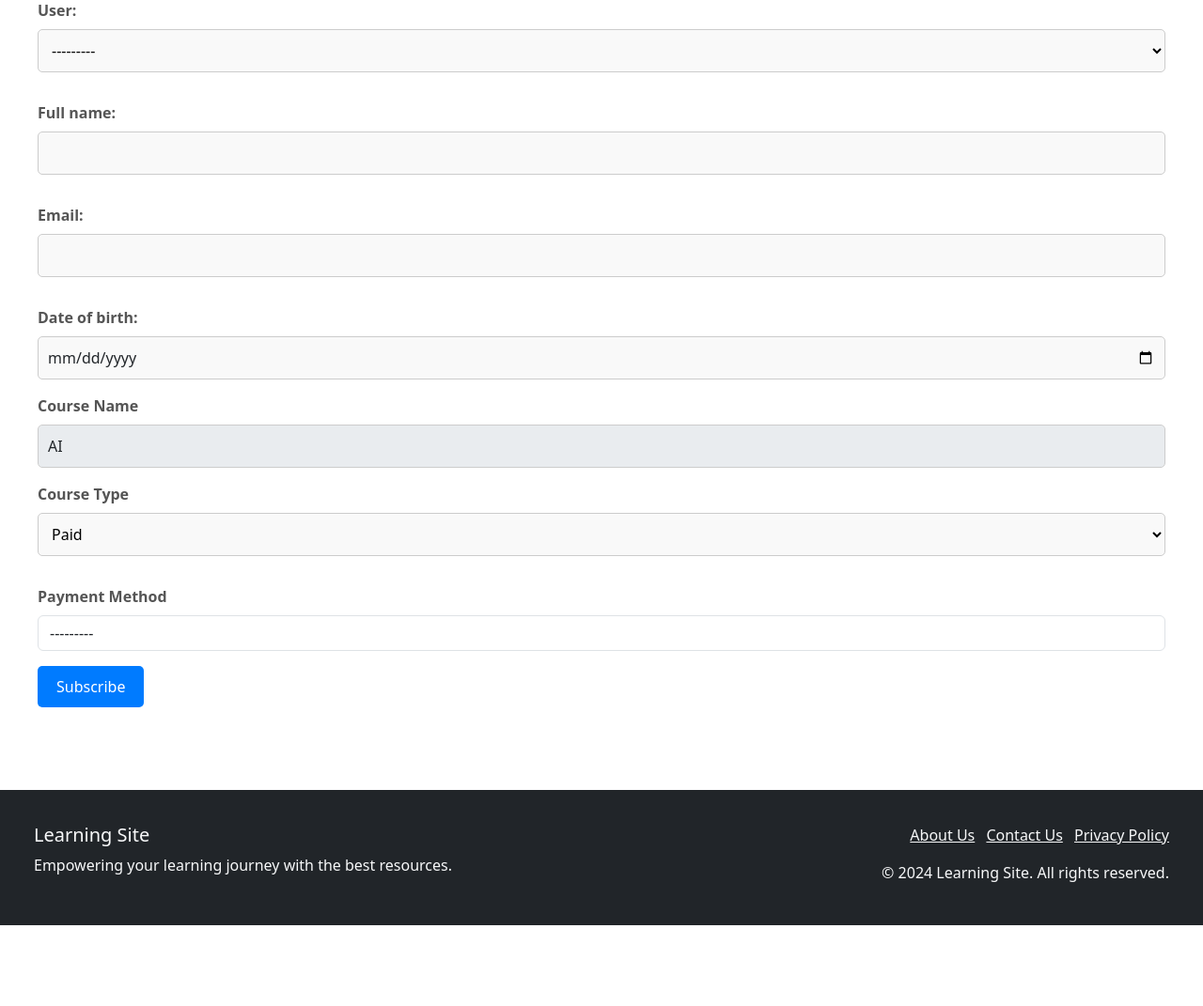
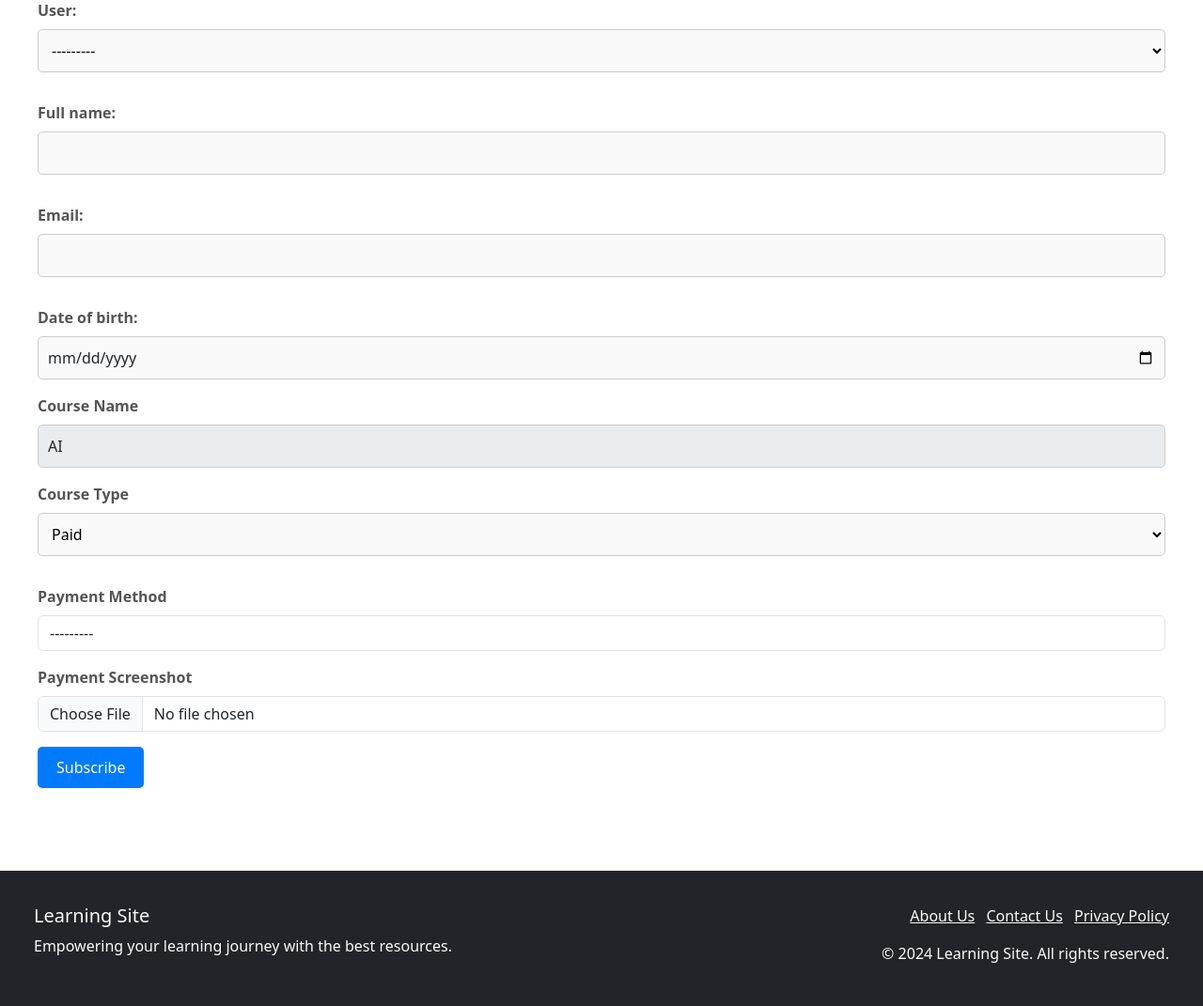
Before and after one commit to MudaSir-Latif/SE, a Django app: page /student/subscribe/AI/paid/ in a window 1280 px wide. Shown: the part 236-1307 px from the top of the page at 94% size. Before the commit the page ends 1221 px from the top, so only its background shows below. Run offline with Django 5.2, Linux system fonts and the light colour scheme; data comes from the database, SQL or seed files in the repository; both versions use the stored data as it was after the commit.

Commit message:
Payment ss added

```diff
--- a/Learning_Site/student/forms.py
+++ b/Learning_Site/student/forms.py
@@ -4,8 +4,9 @@ from .models import student
 class SubscriptionForm(forms.ModelForm):
     class Meta:
         model = student
-        fields = ['user', 'full_name', 'email', 'date_of_birth', 'course_name', 'type', 'payment_method']
+        fields = ['user', 'full_name', 'email', 'date_of_birth', 'course_name', 'type', 'payment_method', 'payment_screenshot']
         widgets = {
             'date_of_birth': forms.DateInput(attrs={'type': 'date', 'class': 'form-control'}),
-            'payment_method': forms.Select(attrs={'class': 'form-control d-none'}),  # Hide by default
+            'payment_method': forms.Select(attrs={'class': 'form-control'}),
+            'payment_screenshot': forms.FileInput(attrs={'class': 'form-control'}),
         }
--- a/Learning_Site/student/models.py
+++ b/Learning_Site/student/models.py
@@ -22,6 +22,8 @@ class student(models.Model):
     course_name = models.CharField(max_length=100)
     type = models.CharField(max_length=10, choices=COURSE_TYPE_CHOICES, default='unpaid')
     payment_method = models.CharField(max_length=20, choices=PAYMENT_METHOD_CHOICES, null=True, blank=True)
+    payment_screenshot = models.ImageField(upload_to='payment_screenshots/', null=True, blank=True)
+
 
     def __str__(self):
         return self.full_name
--- a/Learning_Site/student/urls.py
+++ b/Learning_Site/student/urls.py
@@ -1,10 +1,11 @@
 from django.urls import path
 from . import views
+from django.conf import settings
+from django.conf.urls.static import static
 
 urlpatterns = [
     path('unpaid-courses/', views.unpaid_courses, name='unpaid_courses'),
     path('paid-courses/', views.paid_courses, name='paid_courses'),
     path('subscribe/<str:course_name>/<str:course_type>/', views.subscribe, name='subscribe'),
     path('home', views.home, name='home'),
-
-]
+]+ static(settings.MEDIA_URL, document_root=settings.MEDIA_ROOT)
--- a/Learning_Site/student/views.py
+++ b/Learning_Site/student/views.py
@@ -12,7 +12,7 @@ def subscribe(request, course_name, course_type):
     print(f"Course Name: {course_name}, Course Type: {course_type}")  # Debugging line
 
     if request.method == 'POST':
-        form = SubscriptionForm(request.POST)
+        form = SubscriptionForm(request.POST, request.FILES)
         if form.is_valid():
             print("Form is valid, saving...")  # Debugging linem
             subscription = form.save(commit=False)
@@ -20,14 +20,25 @@ def subscribe(request, course_name, course_type):
             subscription.type = course_type  # Set course_type automatically
 
             # If the user is logged in, assign the current user to the student record
-            #if request.user.is_authenticated:
-             #    subscription.user = request.user
-            # Validate payment method for paid courses
-            if course_type == 'paid' and not subscription.payment_method:
-                form.add_error('payment_method', 'Payment method is required for paid courses.')
+            # if request.user.is_authenticated:
+            #      subscription.user = request.user
+            if course_type == 'paid':
+                if not subscription.payment_method:
+                    form.add_error('payment_method', 'Payment method is required for paid courses.')
+                payment_screenshot = request.FILES.get('payment_screenshot')
+                if not payment_screenshot:
+                    form.add_error('payment_screenshot', 'Payment screenshot is required for paid courses.')
+                else:
+                    subscription.payment_screenshot = payment_screenshot  # Assign the file to the model field
+            # Save the subscription only if there are no errors
+            if not form.errors:
+                subscription.save()
+                print("Subscription saved successfully.")
+                return render(request, 'subscribe.html', {'subscription_success': True, 'course_name': course_name})
             else:
-                subscription.save()
-                return render(request, 'subscribe.html', {'subscription_success': True, 'course_name': course_name})
+                print(f"Form errors: {form.errors}")
+        else:
+            print(f"Form is invalid: {form.errors}")
     else:
         # Pre-fill form with course name and type
         form = SubscriptionForm(initial={'course_name': course_name, 'type': course_type})
--- a/Learning_Site/template/subscribe.html
+++ b/Learning_Site/template/subscribe.html
@@ -1,6 +1,5 @@
 {% extends 'layout.html' %}
 {% load static %}
-
 
 {% block subscribe_form %}
 {% if subscription_success %}
@@ -11,7 +10,7 @@
 {% else %}
     <div class="container mt-5">
         <h2>Subscribe to {{ course_name }}</h2>
-        <form method="post">
+        <form method="post" enctype="multipart/form-data">
             {% csrf_token %}
             <div class="mb-3">
                 {{ form.user.label_tag }}
@@ -36,24 +35,36 @@
                 {{ form.date_of_birth }}
             </div>
 
-            <!-- Course Name Field (Visible, pre-filled automatically from view) -->
+            <!-- Course Name Field -->
             <div class="mb-3">
                 <label for="id_course_name">Course Name</label>
                 <input type="text" name="course_name" value="{{ course_name }}" class="form-control" id="id_course_name" readonly>
             </div>
 
-            <!-- Course Type Dropdown (Pre-filled automatically from context or passed from view) -->
+            <!-- Course Type Dropdown -->
             <div class="mb-3">
                 <label for="id_type">Course Type</label>
                 {{ form.type }}
             </div>
 
-            <div class="mb-3">
+            <!-- Payment Method -->
+            <div class="mb-3 d-none" id="payment-method-container">
                 <label for="id_payment_method">Payment Method</label>
                 {{ form.payment_method }}
                 {% if form.payment_method.errors %}
                     <div class="text-danger">
                         {{ form.payment_method.errors.as_text }}
+                    </div>
+                {% endif %}
+            </div>
+
+            <!-- Payment Screenshot Field -->
+            <div class="mb-3 d-none" id="payment-screenshot-container">
+                <label for="id_payment_screenshot">Payment Screenshot</label>
+                {{ form.payment_screenshot }}
+                {% if form.payment_screenshot.errors %}
+                    <div class="text-danger">
+                        {{ form.payment_screenshot.errors.as_text }}
                     </div>
                 {% endif %}
             </div>
@@ -68,18 +79,22 @@
 <script>
     document.addEventListener('DOMContentLoaded', function () {
         const typeField = document.getElementById('id_type');
-        const paymentMethodField = document.getElementById('id_payment_method');
+        const paymentMethodContainer = document.getElementById('payment-method-container');
+        const paymentScreenshotContainer = document.getElementById('payment-screenshot-container');
 
-        function togglePaymentMethod() {
-            if (typeField.value === 'paid') {
-                paymentMethodField.classList.remove('d-none');
+        function togglePaymentFields() {
+            if (typeField.value.toLowerCase() === 'paid') {
+                paymentMethodContainer.classList.remove('d-none');
+                paymentScreenshotContainer.classList.remove('d-none');
             } else {
-                paymentMethodField.classList.add('d-none');
+                paymentMethodContainer.classList.add('d-none');
+                paymentScreenshotContainer.classList.add('d-none');
             }
         }
 
-        typeField.addEventListener('change', togglePaymentMethod);
-        togglePaymentMethod();  // Initial check
+        typeField.addEventListener('change', togglePaymentFields);
+        togglePaymentFields();  // Initial check
     });
 </script>
+
 {% endblock %}
```
Also changed, not shown: Learning_Site/db.sqlite3, Learning_Site/media/payment_screenshots/digit2.png (added), Learning_Site/media/payment_screenshots/digit2_O23LYQn.png (added), Learning_Site/media/payment_screenshots/digit2_jeOEc7M.png (added), Learning_Site/media/payment_screenshots/digit2_ocN1qA4.png (added), Learning_Site/media/payment_screenshots/digit2_x1OxDAN.png (added), Learning_Site/media/payment_screenshots/digit5.png (added), Learning_Site/media/payment_screenshots/digit6.png (added), Learning_Site/media/payment_screenshots/digit7.png (added), Learning_Site/student/migrations/0007_student_payment_screenshot.py (added).
